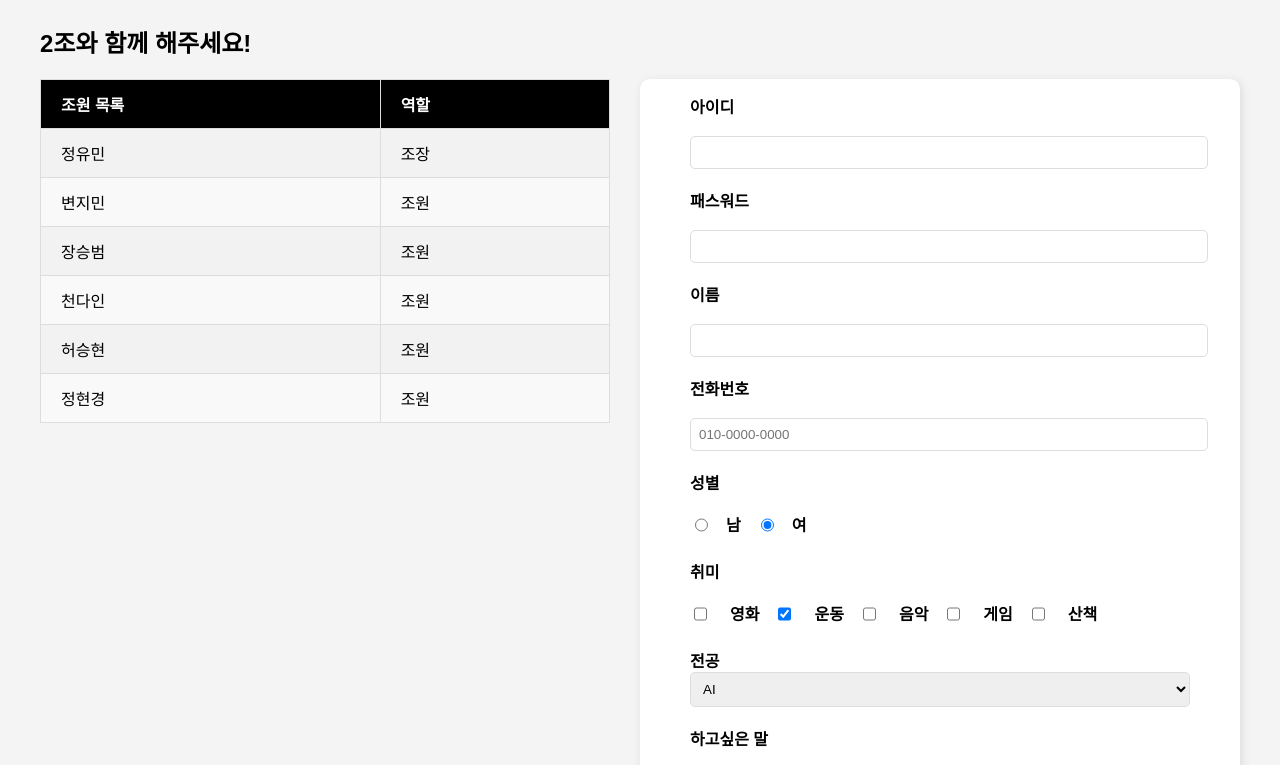
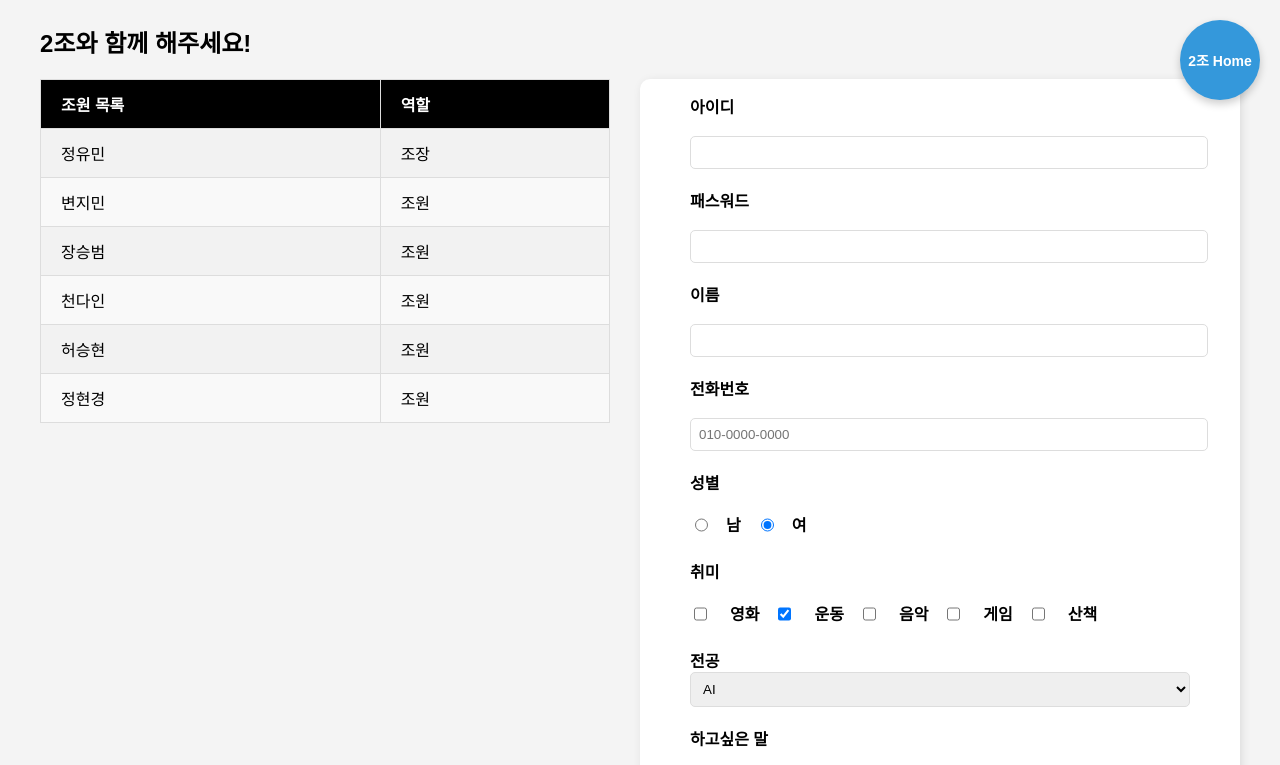
Before and after one commit to mike7643/eureka-team-intro, a plain HTML site: page joinus/joinus.html in a window 1280 px wide. Shown: the top 765 px of the page. Drawn offline with Linux system fonts and the light colour scheme; the site is published under a folder, as on GitHub Pages, so addresses that start at the root find nothing.

Commit message:
수정 후 재배포

```diff
--- a/joinus/joinus.html
+++ b/joinus/joinus.html
@@ -159,6 +159,6 @@
         };
       };
     </script>
-        <script src="/eureka-team-intro/gototeam.js"></script>
+        <script src="../gototeam.js"></script>
   </body>
 </html>
```
